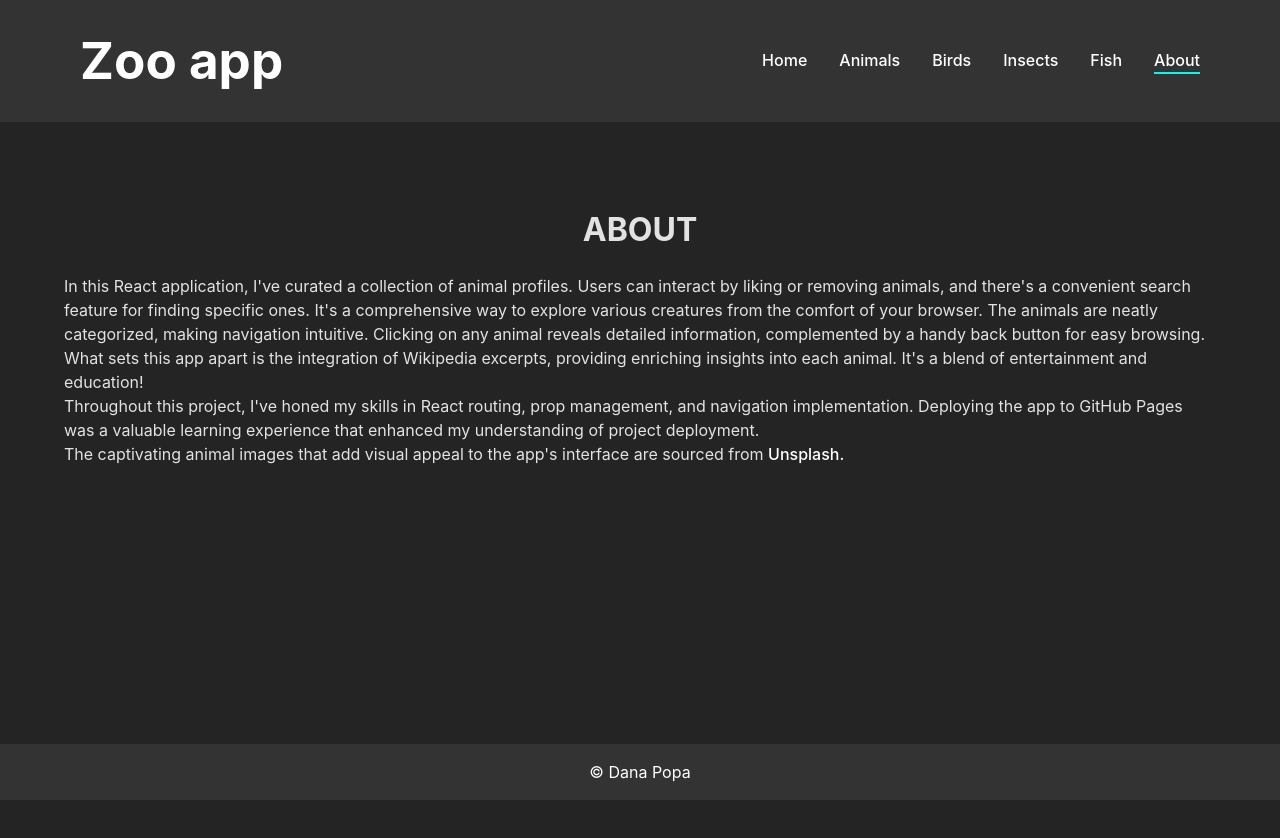
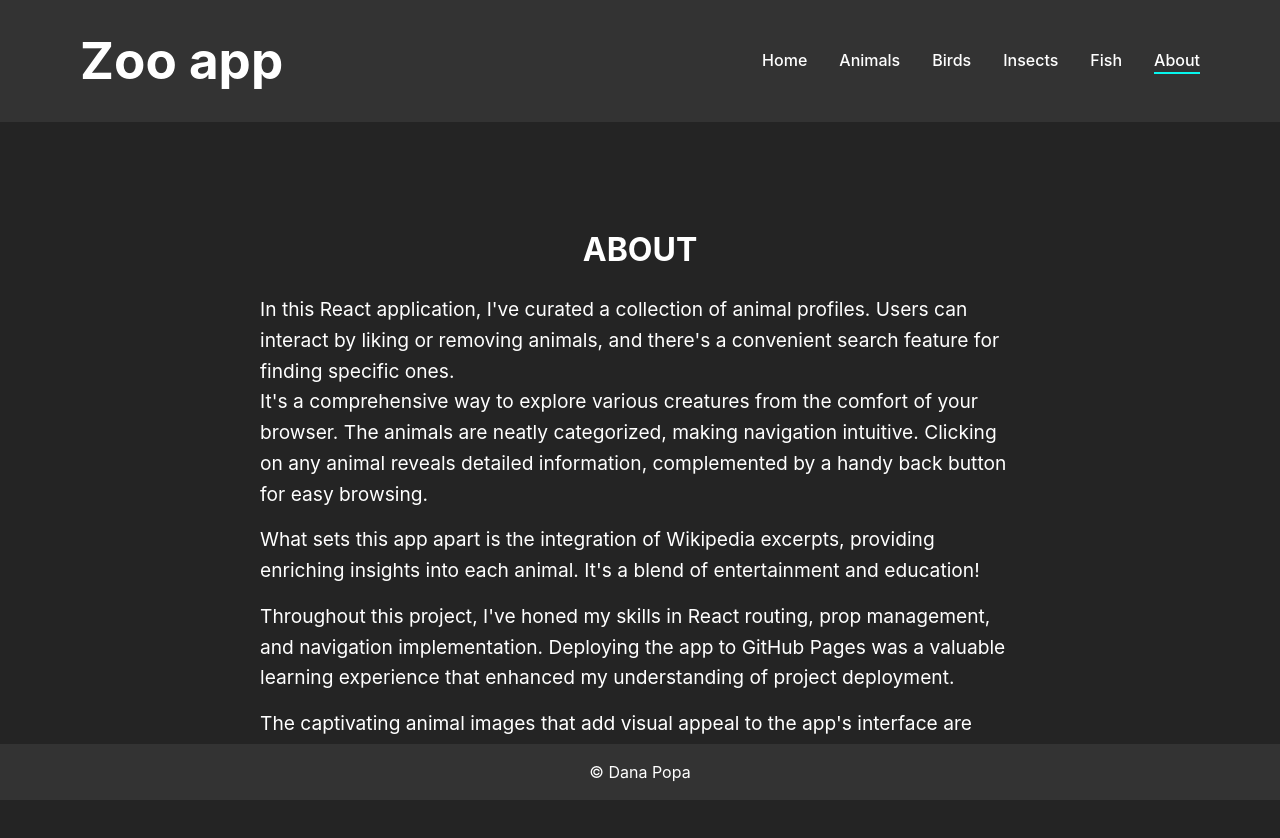
Before and after one commit to popadana10/animals_app, a React (Vite) app: page /about in a window 1280 px wide. Shown: the top 838 px of the page. Before the commit the page ends 800 px from the top, so only its background shows below. Built offline with nearby package versions, Linux system fonts and the light colour scheme.

Commit message:
Add about page UI

```diff
--- a/src/App.css
+++ b/src/App.css
@@ -364,3 +364,32 @@ h1 {
 .likesRed {
   color: red;
 }
+
+#AboutPage {
+  padding: 20px;
+  max-width: 800px;
+  margin: 0 auto;
+  color: #fff;
+}
+
+#AboutPage h2 {
+  text-align: center;
+  font-size: 2rem;
+  margin-bottom: 20px;
+}
+
+#AboutPage p {
+  font-size: 1.2rem;
+  line-height: 1.6;
+  margin-bottom: 15px;
+}
+
+#AboutPage a {
+  color: #07f6ee;
+  text-decoration: none;
+}
+
+#AboutPage a:hover {
+  color: #00d1c1;
+  text-decoration: underline;
+}
--- a/src/routes/About.jsx
+++ b/src/routes/About.jsx
@@ -3,9 +3,12 @@ const AboutPage = () => {
         <div id="AboutPage">
             <h2>About</h2>
             <p>
-                In this React application, I've curated a collection of animal profiles. Users can interact by liking or removing animals, and there's a convenient search feature for finding specific ones. It's a comprehensive way to explore various creatures from the comfort of your browser. The animals are neatly categorized, making navigation intuitive. Clicking on any animal reveals detailed information, complemented by a handy back button for easy browsing.
+                In this React application, I've curated a collection of animal profiles. Users can interact by liking or removing animals, and there's a convenient search feature for finding specific ones. <br />It's a comprehensive way to explore various creatures from the comfort of your browser. The animals are neatly categorized, making navigation intuitive. Clicking on any animal reveals detailed information, complemented by a handy back button for easy browsing.
+            </p>
+            <p>
                 What sets this app apart is the integration of Wikipedia excerpts, providing enriching insights into each animal. It's a blend of entertainment and education!
             </p>
+
             <p>
                 Throughout this project, I've honed my skills in React routing, prop management, and navigation implementation. Deploying the app to GitHub Pages was a valuable learning experience that enhanced my understanding of project deployment.
             </p>
```
